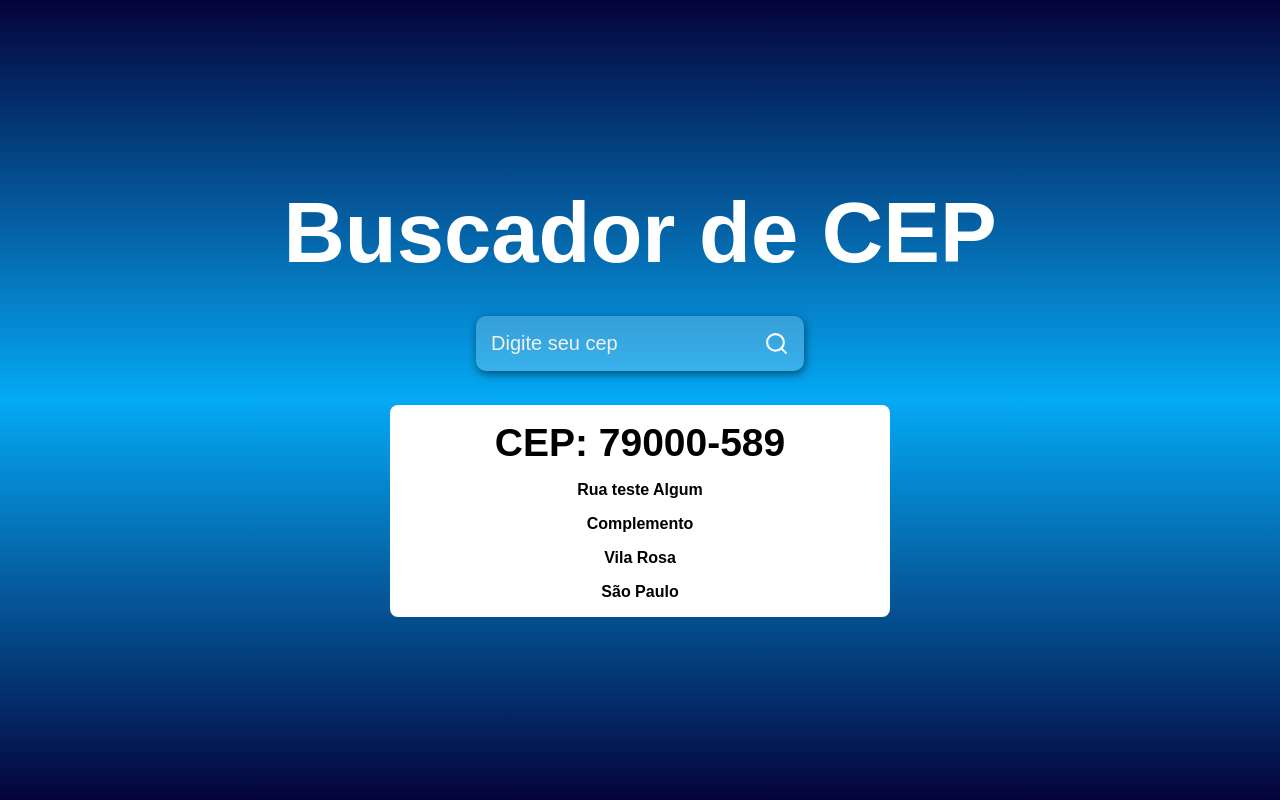
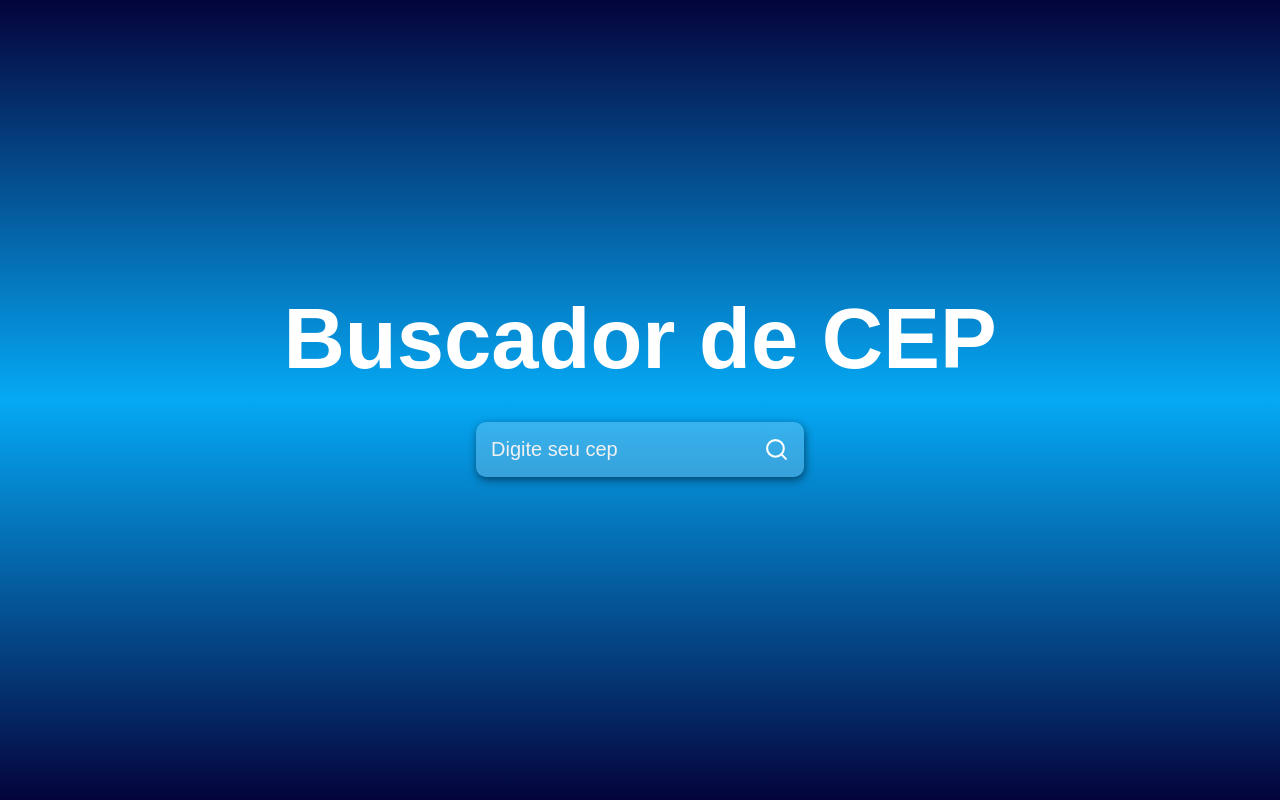
Before and after one commit to Victor6489/Buscador-de-CEP, a React (Create React App) app: page / in a window 1280 px wide. Built offline with nearby package versions, Linux system fonts and the light colour scheme; the HTML template or start-up script is replaced by a standard one.

Commit message:
inserction( function handleSearch)

```diff
--- a/src/App.js
+++ b/src/App.js
@@ -1,14 +1,25 @@
 import { useState } from "react";
 import { FiSearch } from "react-icons/fi";
 import './styles.css'
+import api from './services/api';
 
 function App() {
   const [input, setInput] = useState('')
+  const [cep, setCep] = useState({});
 
   async function handleSearch() {
     if (input === '') {
       alert("Preencha algum CEP!")
       return;
+    }
+    try {
+      const response = await api.get(`${input} /json`);
+      setCep(response.data)
+      setInput("");
+    }
+    catch {
+      alert("Erro ao buscar aqui")
+      setInput("")
     }
   }
 
@@ -16,7 +27,8 @@
     <div className="container">
       <h1 className='title'>Buscador de CEP</h1>
       <div className='containerInput'>
-        <input type="text"
+        <input
+          type="text"
           placeholder='Digite seu cep'
           value={input}
           onChange={(e) => setInput(e.target.value)}
@@ -25,15 +37,18 @@
           <FiSearch size={25} color='#fff' />
         </button>
       </div>
-      <main className='main'>
-        <h2>CEP: 79000-589</h2>
-        <span>Rua teste Algum</span>
-        <span>Complemento</span>
-        <span>Vila Rosa</span>
-        <span>São Paulo</span>
-      </main>
+
+      {Object.keys(cep).length > 0 && (
+        <main className='main'>
+          <h2>CEP: {cep.cep}</h2>
+          <span>{cep.logradouro}</span>
+          <span>Complemento: {cep.complemento}</span>
+          <span>{cep.bairro}</span>
+          <span>{cep.cidade} - {cep.uf}</span>
+        </main>
+      )}
+
     </div>
   );
 }
-
 export default App;
--- a/src/api.js
+++ b/src/services/api.js
@@ -1,6 +1,6 @@
 import axios from "axios";
 
 const api = axios.create({
-  baseURL: "https://viacep.com.br/ws/"
+  baseURL: 'https://viacep.com.br/ws/'
 });
 export default api;
```
